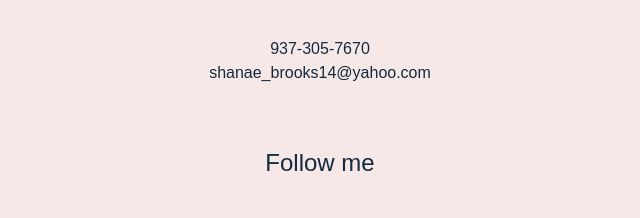
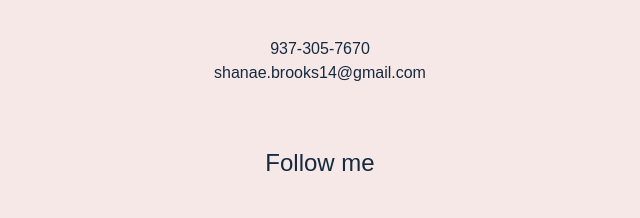
Before and after one commit to Shanae-B/my-portfolio-2023, a website with bundled scripts: page docs/index.html in a window 1280 px wide. Shown: the part 4018-4236 px from the top of the page, 320-960 px from the left. Built offline with nearby package versions, Linux system fonts and the light colour scheme; a web font is replaced by a local one.

Commit message:
Updated email address and link

```diff
--- a/docs/index.html
+++ b/docs/index.html
@@ -186,7 +186,7 @@
         <div class="contact-info">
           <h5 class="contact-title">Hire me</h5>
           <p><a href = "tel:+19373057670">937-305-7670</a></p>
-          <p><a href ="mailto:shanae_brooks14@yahoo.com">shanae_brooks14@yahoo.com</a></p>
+          <p><a href ="mailto:shanae.brooks14@gmail.com">shanae.brooks14@gmail.com</a></p>
         </div>
         <div class="contact-info follow-section">
           <h5 class="contact-title">Follow me</h5>
```
